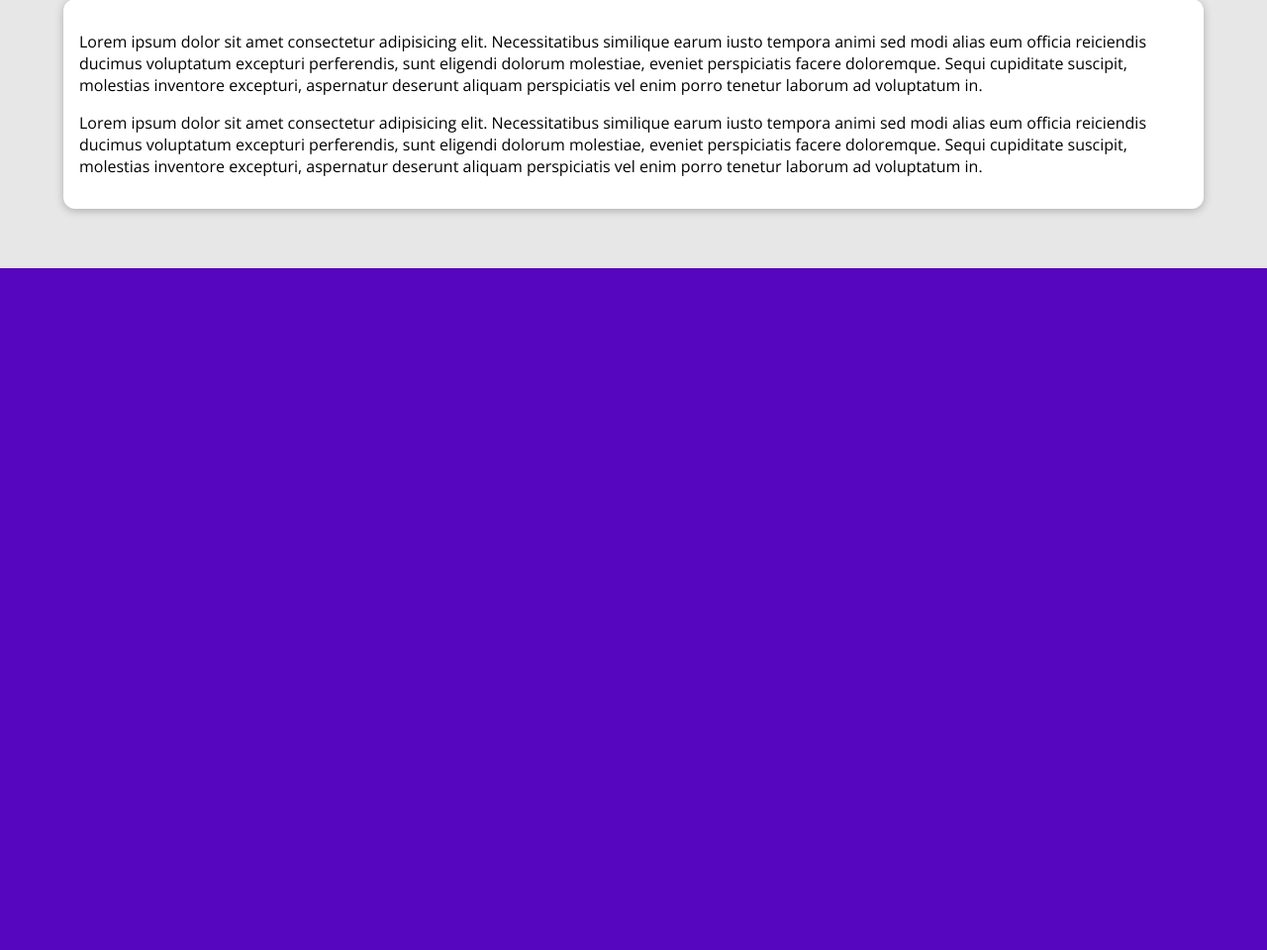
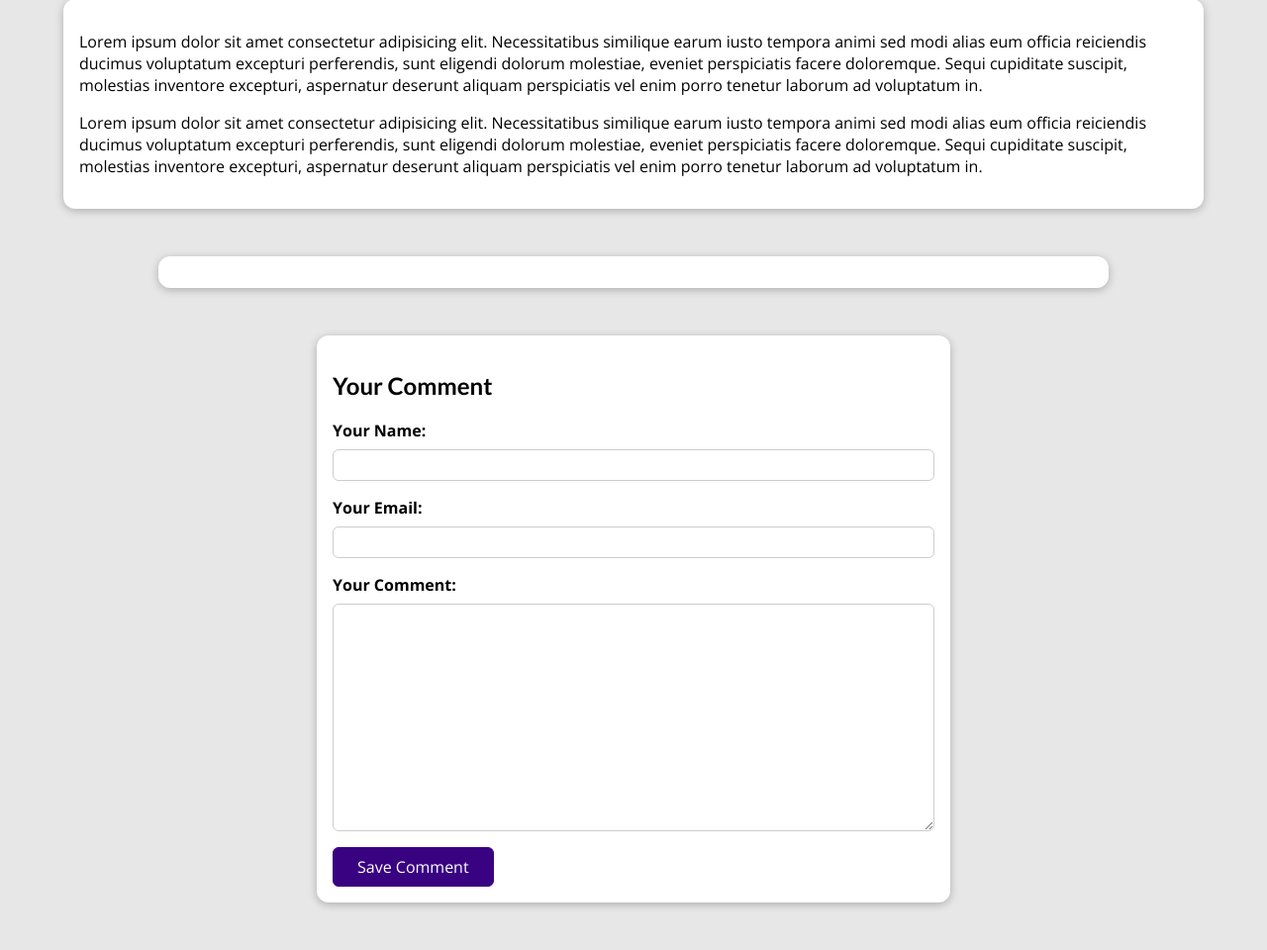
Before and after one commit to AdvenAkash/my-site, a Django app: a page that uses blog/templates/blog/post-detail.html in a window 1280 px wide. Shown: the part 529-1489 px from the top of the page at 99% size. Before the commit the page ends 800 px from the top, so only its background shows below. Run offline with Django 5.2, Linux system fonts and the light colour scheme; data comes from the database, SQL or seed files in the repository; both versions use the stored data as it was after the commit.

Commit message:
Added Comment Model and Displaying comment in the portal!!

```diff
--- a/blog/admin.py
+++ b/blog/admin.py
@@ -1,5 +1,5 @@
 from django.contrib import admin
-from .models import Post,Author,Tag
+from .models import Post,Author,Tag,Comment
 # Register your models here.
 
 class PostAdmin(admin.ModelAdmin):
@@ -7,7 +7,10 @@ class PostAdmin(admin.ModelAdmin):
     list_display = ("title","date","author",)
     prepopulated_fields = {"slug": ("title",)}
 
+class CommentAdmin(admin.ModelAdmin):
+    list_display = ("user_name","post")
 
 admin.site.register(Post, PostAdmin)
 admin.site.register(Author)
 admin.site.register(Tag)
+admin.site.register(Comment,CommentAdmin)
--- /dev/null
+++ b/blog/forms.py
@@ -0,0 +1,12 @@
+from django import forms
+from .models import Comment
+
+class CommentForm(forms.ModelForm):
+    class Meta:
+        model = Comment
+        exclude  = ["post"]
+        labels = {
+            "user_name":"Your Name",
+            "user_email":"Your Email",
+            "text":"Your Comment",
+        }
--- a/blog/models.py
+++ b/blog/models.py
@@ -24,3 +24,12 @@ class Post(models.Model):
     content = models.TextField(validators=[MinLengthValidator(10)])
     author = models.ForeignKey(Author,on_delete=models.SET_NULL,null=True,related_name="posts")
     tag =models.ManyToManyField(Tag)
+
+    def __str__(self):
+        return self.title
+
+class Comment(models.Model):
+    user_name = models.CharField(max_length=100)
+    user_email = models.EmailField()
+    text = models.TextField(max_length=400)
+    post = models.ForeignKey(Post,on_delete=models.CASCADE,related_name="comments")
--- a/blog/static/blog/post-detail.css
+++ b/blog/static/blog/post-detail.css
@@ -48,12 +48,32 @@ body {
   font-weight: bold;
 }
 
+#summary a {
+  color: white;
+  text-decoration: none;
+}
+
 #summary time {
   font-weight: bold;
 }
-#summary  a {
-  color:white;
-  text-decoration: none;
+
+#read-later {
+  margin: 2rem 0;
+}
+
+#read-later button {
+  background-color: transparent;
+  border: 1px solid white;
+  padding: 0.5rem 2rem;
+  font: inherit;
+  color: white;
+  cursor: pointer;
+}
+
+#read-later button:hover,
+#read-later button:active {
+  background-color: white;
+  color: #390281;
 }
 
 main {
@@ -67,8 +87,118 @@ main {
 }
 
 .tag {
- background-color: white;
- color: #390281 ;
- padding: 0.5rem 1rem;
- border-radius: 8px;
+  background-color: white;
+  color: #390281;
+  padding: 0.5rem 1rem;
+  border-radius: 8px;
 }
+
+#comment-form {
+  margin: 3rem auto;
+  width: 90%;
+  max-width: 40rem;
+  border-radius: 12px;
+  background-color: white;
+  box-shadow: 0 2px 8px rgba(0, 0, 0, 0.25);
+  padding: 1rem;
+}
+
+#comment-form button {
+  font: inherit;
+  background-color: #390281;
+  color: white;
+  border: 1px solid #390281;
+  padding: 0.5rem 1.5rem;
+  border-radius: 6px;
+  cursor: pointer;
+}
+
+#comment-form button:hover,
+#comment-form button:active {
+  background-color: #4f0ba7;
+  border-color: #4f0ba7;
+}
+
+.form-control {
+  margin-bottom: 1rem;
+}
+
+.form-control label {
+  font-weight: bold;
+  margin-bottom: 0.5rem;
+  display: block;
+}
+
+.form-control input,
+.form-control textarea {
+  display: block;
+  width: 100%;
+  font: inherit;
+  padding: 0.25rem;
+  border-radius: 6px;
+  border: 1px solid #ccc;
+}
+
+.errorlist {
+  list-style: none;
+  margin: 0.5rem 0;
+  padding: 0;
+  color: #d6000b;
+}
+
+.invalid label {
+  color: #d6000b;
+}
+
+.invalid input,
+.invalid textarea {
+  border-color: #d6000b;
+  background-color: #ffe6e7;
+}
+
+#alert {
+  margin: 8rem auto 3rem auto;
+  border: 1px solid #d6000b;
+  background-color: #ffe6e7;
+  padding: 1rem;
+  width: 90%;
+  max-width: 40rem;
+}
+
+#alert a {
+  text-decoration: none;
+  border: 1px solid #d6000b;
+  background-color: #d6000b;
+  color: white;
+  padding: 0.25rem 1.5rem;
+  border-radius: 6px;
+}
+
+#comments {
+  margin: 3rem auto;
+  width: 90%;
+  max-width: 60rem;
+  border-radius: 12px;
+  background-color: white;
+  box-shadow: 0 2px 8px rgba(0, 0, 0, 0.25);
+  padding: 1rem 2rem;
+}
+
+#comments ul {
+  list-style: none;
+  margin: 0;
+  padding: 0;
+}
+
+#comments li {
+  margin-bottom: 1rem;
+  border-bottom: 2px solid #ccc;
+}
+
+#comments li:last-of-type {
+  border-bottom: none;
+}
+
+#comments h2 {
+  color: #464646;
+}
--- a/blog/templates/blog/post-detail.html
+++ b/blog/templates/blog/post-detail.html
@@ -8,6 +8,13 @@
 {% endblock %}
 
 {% block content %}
+{% if comment_form.errors %}
+  <div id="alert">
+    <h2>Saving the comments failed!</h2>
+    <p>Please check the comment form below the post and fix your errors.</p>
+    <a href="#comment-form">Fix!</a>
+  </div>
+{% endif %}
 <section id="summary">
   <h2>{{post.title}}</h2>
   <div>
@@ -21,7 +28,32 @@
     <div>Last Updated on <time>{{post.date|date:"d M Y"}}</time></div>
   </article>
 </section>
+
 <main>
   {{post.content| linebreaks}}
 </main>
+<section id="comments">
+  <ul>
+    {% for comment in comments%}
+      <li>
+        <h2>{{ comment.user_name }}</h2>
+        <p>{{comment.text | linebreaks}}</p>
+      </li>
+    {% endfor %}
+  </ul>
+</section>
+<section id="comment-form">
+  <h2>Your Comment</h2>
+  <form action="{% url 'post-detail-page' post.slug%}" method="POST">
+    {%  csrf_token %}
+    {% for  form_field in  comment_form %}
+    <div class="form-control {% if form_field.errors %}invalid {% endif %}">
+      {{ form_field.label_tag }}
+      {{ form_field }}
+      {{ form_field.errors}}
+    </div>
+    {% endfor %}
+    <button>Save Comment</button>
+  </form>
+</section>
 {% endblock %}
--- a/blog/views.py
+++ b/blog/views.py
@@ -1,7 +1,10 @@
 from django.shortcuts import render,get_object_or_404
+from django.views.generic import ListView
+from django.views import View
+from django.http import HttpResponseRedirect
+from django.urls import reverse
+from .forms import CommentForm
 from .models import Post
-from django.views.generic import ListView,DetailView
-
 # Create your views here.
 
 class StartingPageView(ListView):
@@ -21,11 +24,32 @@ class AllPostsViews(ListView):
     ordering = ["-date"]
     context_object_name = "all_posts"
 
-class SinglePostView(DetailView):
-    template_name = "blog/post-detail.html"
-    model = Post
+class SinglePostView(View):
+    def get(self,request,slug):
+        post = Post.objects.get(slug=slug)
+        context = {
+            "post":post,
+            "post_tag":post.tag.all(),
+            "comment_form":CommentForm(),
+            "comments":post.comments.all().order_by("-id"),
+        }
+        return render(request,"blog/post-detail.html",context)
 
-    def get_context_data(self, **kwargs):
-        context = super().get_context_data(**kwargs)
-        context["post_tag"] = self.object.tag.all()
-        return context
+
+    def post(self,request,slug):
+        comment_form = CommentForm(request.POST)
+        post = Post.objects.get(slug=slug)
+        if comment_form.is_valid():
+            comment = comment_form.save(commit=False)
+            comment.post = post
+            comment.save()
+
+            return HttpResponseRedirect(reverse("post-detail-page",args=[slug]))
+
+        context = {
+            "post":post,
+            "post_tag":post.tag.all(),
+            "comment_form":comment_form,
+            "comments":post.comments.all().order_by("-id"),
+        }
+        return render(request,"blog/post-detail.html",context)
```
Also changed, not shown: blog/migrations/0003_comment.py (added), blog/static/blog/images/luffy.jpg (added), db.sqlite3.
